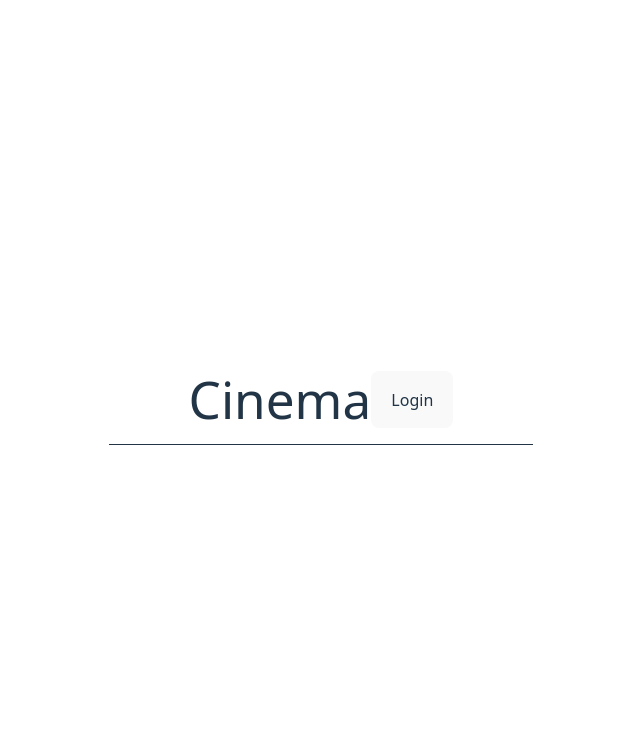
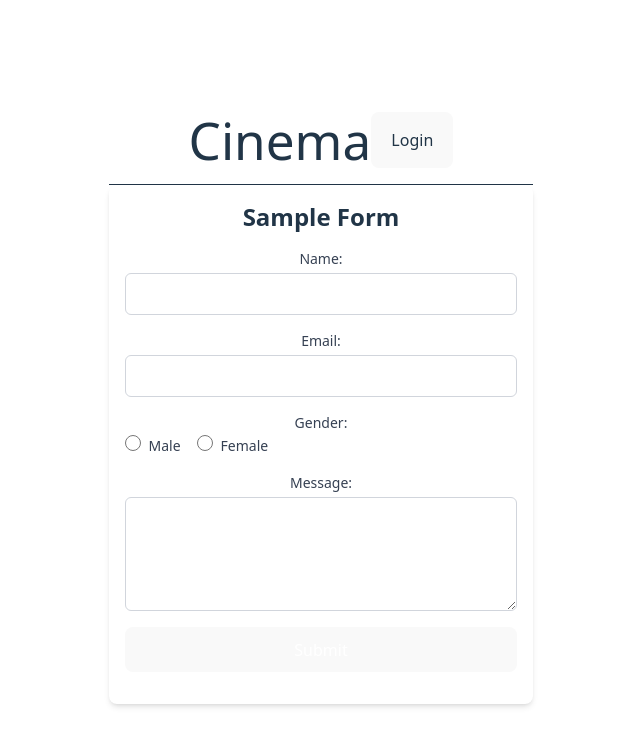
Before and after one commit to mohit2978/SalonBookingFrontend, a React (Vite) app in the folder learn-react/learn-react-using-vite/: page / in a window 1280 px wide. Before the commit this address had no page. Shown: the top 746 px of the page, without its empty margins (319-959 px from the left). Built offline with nearby package versions, Linux system fonts and the light colour scheme.

Commit message:
use Effect Hook

```diff
--- a/learn-react/learn-react-using-vite/src/App.jsx
+++ b/learn-react/learn-react-using-vite/src/App.jsx
@@ -4,19 +4,23 @@ import {Route, Routes} from "react-router-dom";
 import Login from "./component/Login/login.jsx";
 import MovieList from "./component/MovieList.jsx";
 import Navbar from "./component/NavBar/navbar.jsx";
+import {useEffect} from "react";
 
 
 
 
 function App() {
-
-
+    useEffect(() => {
+        console.log("Inside use effect");
+    })
+    console.log("first line");
+    console.log("second line");
     return (
     <>
         < Navbar />
         <Routes>
             <Route path="/list" element={<MovieList/>} />
-            <Route path="/login" element={<Login/>} />
+            <Route path="/" element={<Login/>} />
         </Routes>
 
     </>
--- a/learn-react/learn-react-using-vite/src/component/NavBar/navbar.jsx
+++ b/learn-react/learn-react-using-vite/src/component/NavBar/navbar.jsx
@@ -7,7 +7,7 @@ function Navbar() {
     return (
         <div  className='flex justify-between px-20 py-4 border-b '>
             <h1 onClick={()=>navigate("/list")} className='cursor-pointer'> Cinema </h1>
-             <button type='button' onClick={()=>navigate("/login")}>Login</button>
+             <button type='button' onClick={()=>navigate("/")}>Login</button>
         </div>
     );
 }
```
